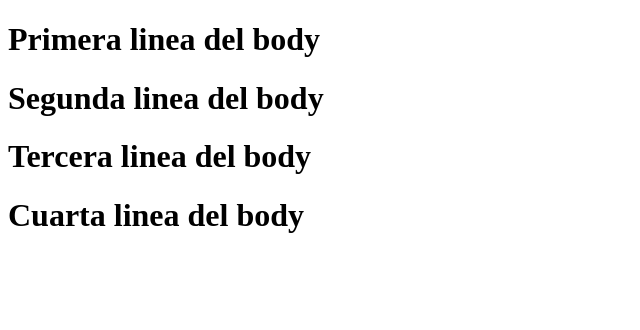
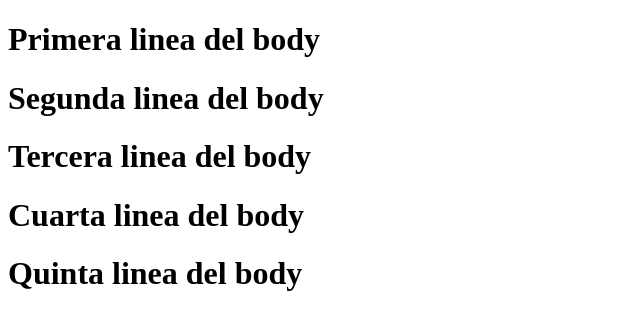
Before and after one commit to Jxbrrg/Carta, a plain HTML site: page Desktop/clase_git_juevess/index.html in a window 1280 px wide. Shown: the whole page, without its empty margins (0-640 px from the left). Drawn offline with Linux system fonts and the light colour scheme.

Commit message:
Quinto commit

```diff
--- a/Desktop/clase_git_juevess/index.html
+++ b/Desktop/clase_git_juevess/index.html
@@ -10,6 +10,8 @@
    <h1>Segunda linea del body</h1>
    <h1>Tercera linea del body</h1>
    <h1>Cuarta linea del body</h1>
+   <h1>Quinta linea del body</h1>
+
 
 
 
```
